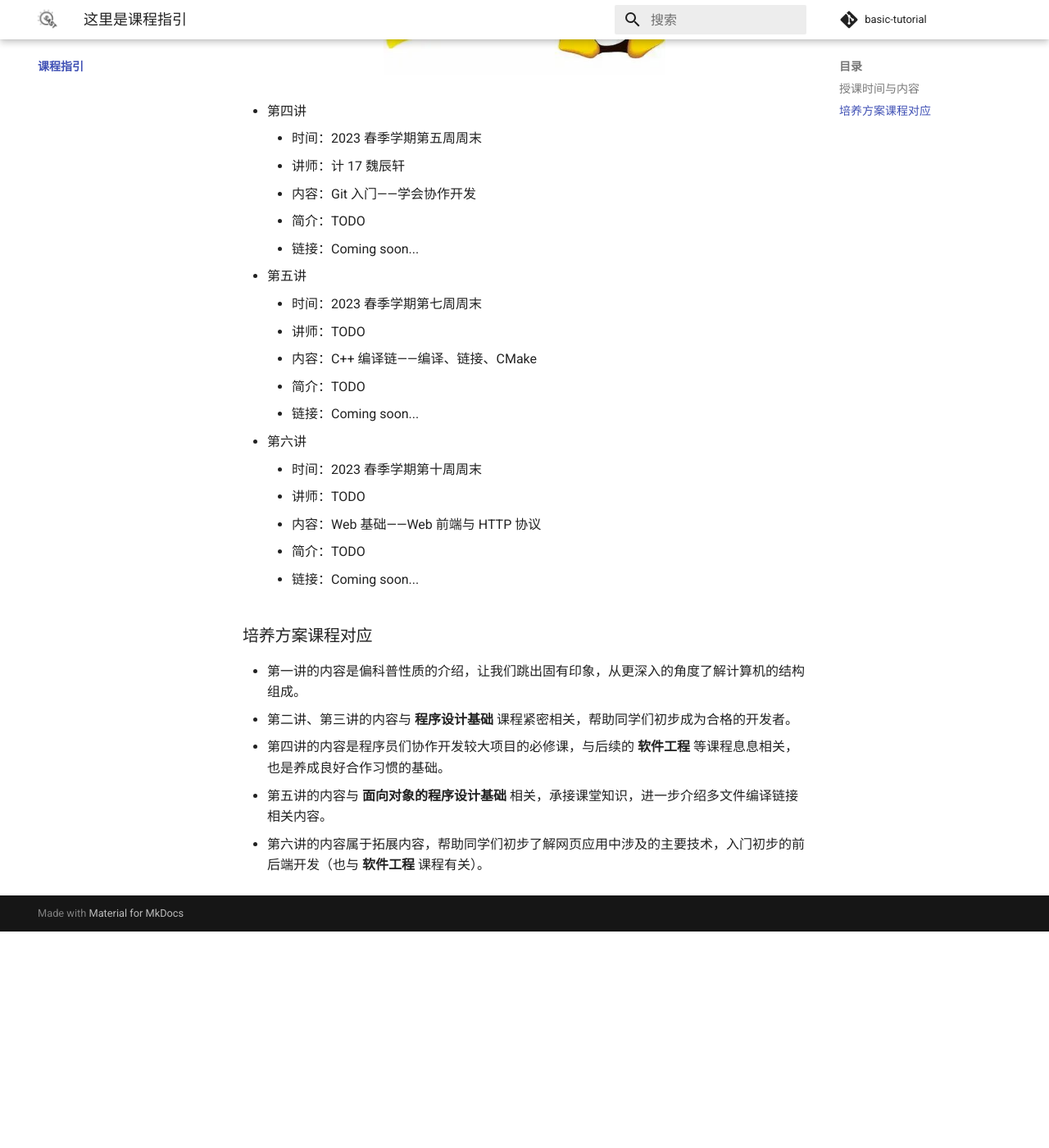
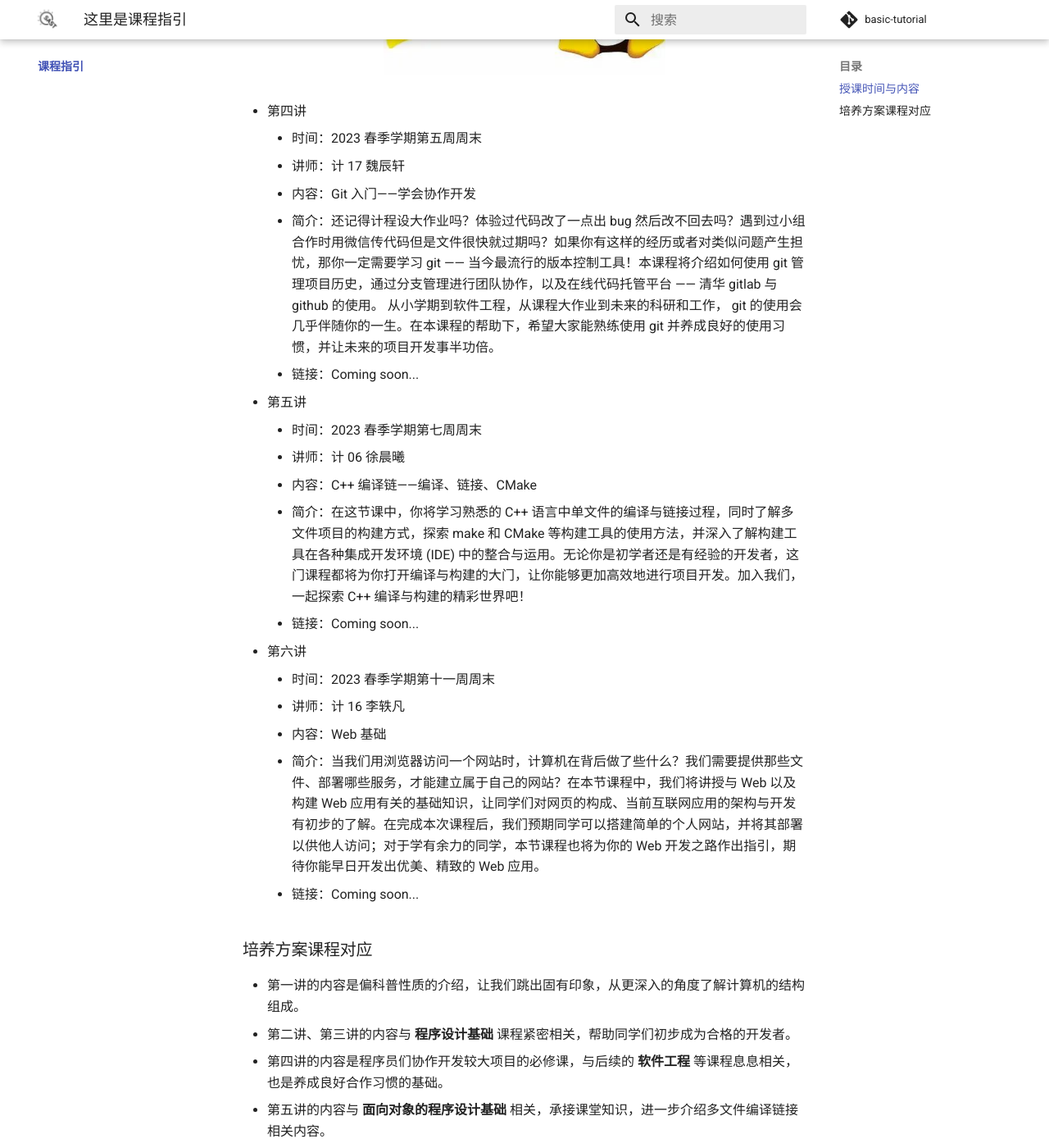
Before and after one commit to ChenMohan1010/basic-tutorial, an MkDocs documentation site: the page built from docs/courses/index.md, in a window 1280 px wide and 1400 px high, scrolled down 2335 px. Shown: the whole window at 82% size. Built offline with MkDocs 1.6.1 and Material for MkDocs 9.7.7, drawn with Linux system fonts in a browser that asks for light colours; comment, search, counter and statistics services are not loaded; before the commit the page ends 3471 px from its top, so only the background shows below that.

Commit message:
update infomation

```diff
--- a/docs/courses/index.md
+++ b/docs/courses/index.md
@@ -50,23 +50,23 @@
     * 时间：2023 春季学期第五周周末
     * 讲师：计 17 魏辰轩
     * 内容：Git 入门——学会协作开发
-    * 简介：TODO
+    * 简介：还记得计程设大作业吗？体验过代码改了一点出 bug 然后改不回去吗？遇到过小组合作时用微信传代码但是文件很快就过期吗？如果你有这样的经历或者对类似问题产生担忧，那你一定需要学习 git —— 当今最流行的版本控制工具！本课程将介绍如何使用 git 管理项目历史，通过分支管理进行团队协作，以及在线代码托管平台 —— 清华 gitlab 与 github 的使用。 从小学期到软件工程，从课程大作业到未来的科研和工作， git 的使用会几乎伴随你的一生。在本课程的帮助下，希望大家能熟练使用 git 并养成良好的使用习惯，并让未来的项目开发事半功倍。
     * 链接：Coming soon...
 
 * 第五讲
 
     * 时间：2023 春季学期第七周周末
-    * 讲师：TODO
+    * 讲师：计 06 徐晨曦
     * 内容：C++ 编译链——编译、链接、CMake
-    * 简介：TODO
+    * 简介：在这节课中，你将学习熟悉的 C++ 语言中单文件的编译与链接过程，同时了解多文件项目的构建方式，探索 make 和 CMake 等构建工具的使用方法，并深入了解构建工具在各种集成开发环境 (IDE) 中的整合与运用。无论你是初学者还是有经验的开发者，这门课程都将为你打开编译与构建的大门，让你能够更加高效地进行项目开发。加入我们，一起探索 C++ 编译与构建的精彩世界吧！
     * 链接：Coming soon...
 
 * 第六讲
 
-    * 时间：2023 春季学期第十周周末
-    * 讲师：TODO
-    * 内容：Web 基础——Web 前端与 HTTP 协议
-    * 简介：TODO
+    * 时间：2023 春季学期第十一周周末
+    * 讲师：计 16 李轶凡
+    * 内容：Web 基础
+    * 简介：当我们用浏览器访问一个网站时，计算机在背后做了些什么？我们需要提供那些文件、部署哪些服务，才能建立属于自己的网站？在本节课程中，我们将讲授与 Web 以及构建 Web 应用有关的基础知识，让同学们对网页的构成、当前互联网应用的架构与开发有初步的了解。在完成本次课程后，我们预期同学可以搭建简单的个人网站，并将其部署以供他人访问；对于学有余力的同学，本节课程也将为你的 Web 开发之路作出指引，期待你能早日开发出优美、精致的 Web 应用。
     * 链接：Coming soon...
 
 ### 培养方案课程对应
```
